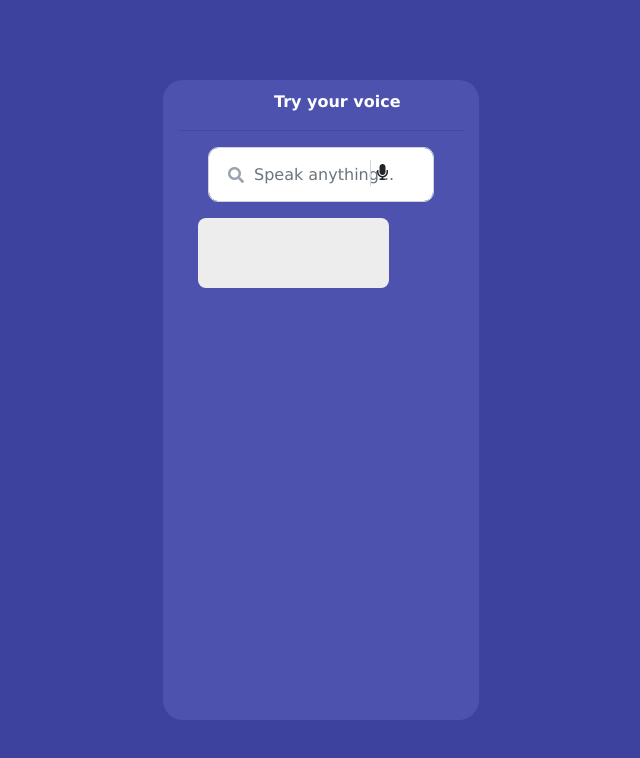
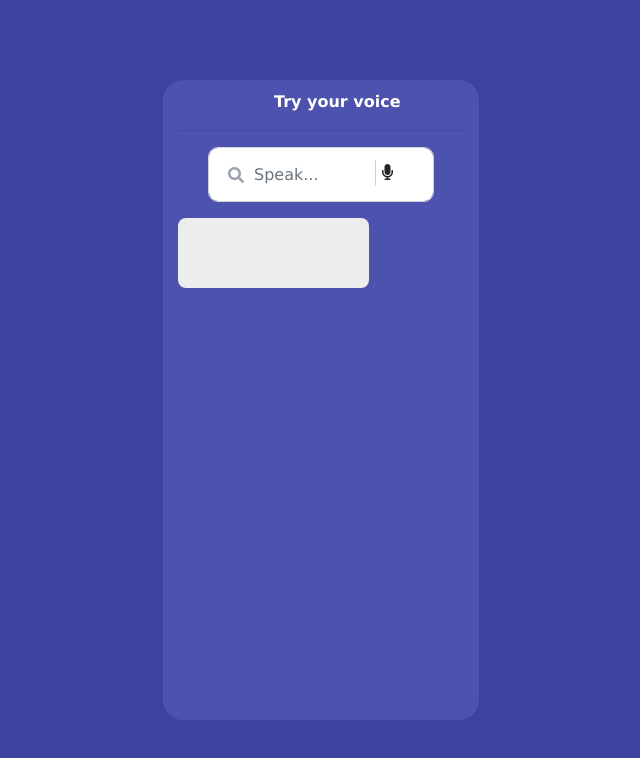
Before and after one commit to Rajeevkumar69/Voice-Recognition-web-app, an Angular app: page / in a window 1280 px wide. Shown: the top 758 px of the page, without its empty margins (319-959 px from the left). Built offline with nearby package versions, Linux system fonts and the light colour scheme; a web font is replaced by a local one.

Commit message:
deployment

```diff
--- a/src/app/speech-to-text/speech-to-text.component.html
+++ b/src/app/speech-to-text/speech-to-text.component.html
@@ -9,7 +9,7 @@
                                                 <div class="form">
                                                         <i class="fa fa-search"></i>
                                                         <input type="text" class="form-control form-input"
-                                                                placeholder="Speak anything...">
+                                                                placeholder="Speak...">
                                                         <span class="left-pan">
                                                                 <i (click)="startService()"
                                                                         class="fa fa-microphone"></i>
@@ -18,7 +18,7 @@
                                         </div>
                                 </div>
                         </div>
-                        <div style="margin-left: 20px; width: 100%;" class="text col-md-8">
+                        <div style=" width: 100%;" class="text col-md-8">
                                 <p>{{service.text}}</p>
                         </div>
                 </div>
--- a/src/styles.scss
+++ b/src/styles.scss
@@ -75,7 +75,7 @@ body {
 
 
 .left-pan i {
-        padding-right: 5px;
+        // padding-right: 5px;
         padding-left: 5px;
 }
 
```
